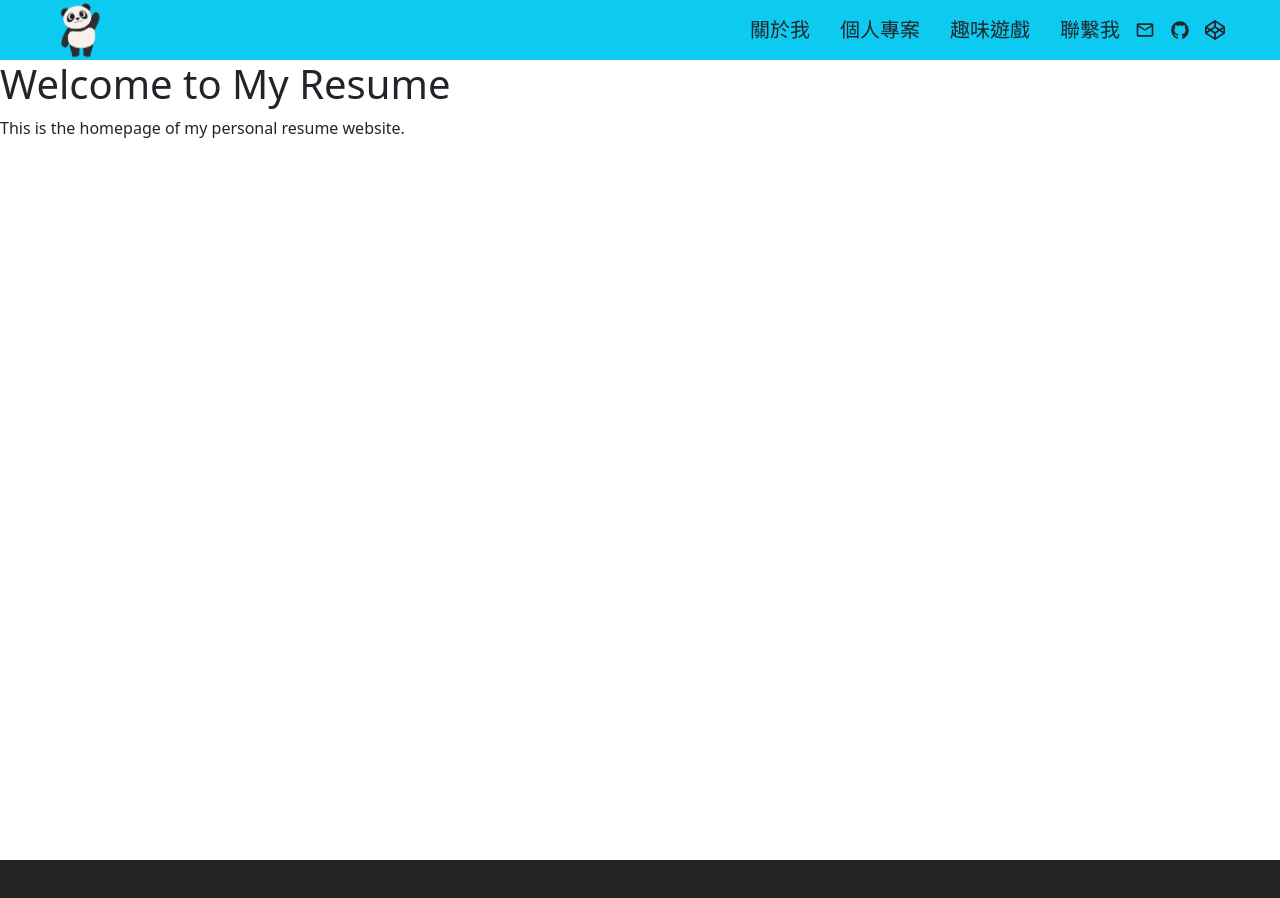
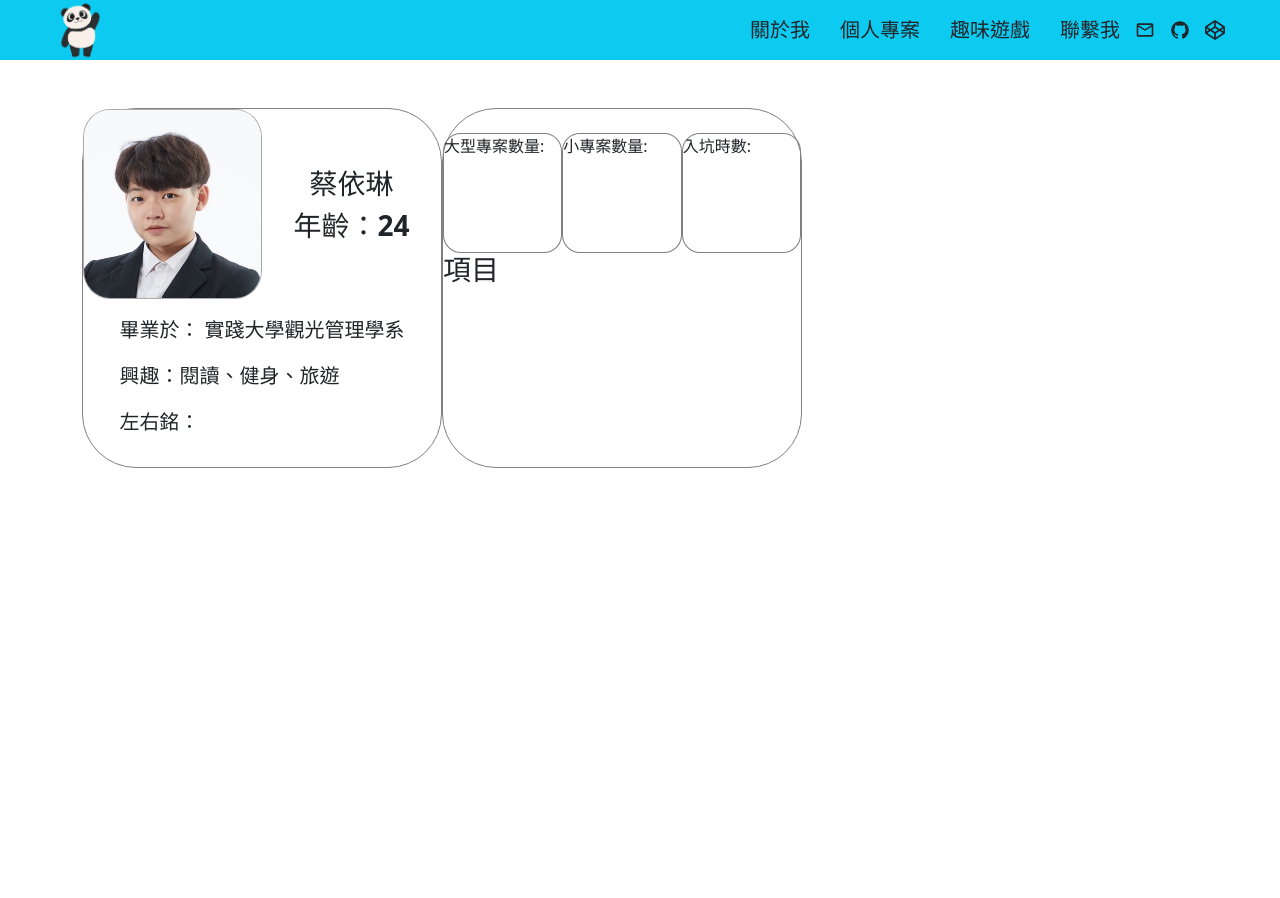
Before and after one commit to JOLIN-TSAI/JL-Resume, a React (Vite) app: page / in a window 1280 px wide. Shown: the top 898 px of the page. Before the commit the page ends 860 px from the top, so only its background shows below. Built offline with nearby package versions, Linux system fonts and the light colour scheme.

Commit message:
feat: 新增個人資訊components與大頭照

```diff
--- /dev/null
+++ b/src/components/information/InformationName.tsx
@@ -0,0 +1,31 @@
+import IntroductionBox from "@/components/information/introductionBox";
+import Sty from "@/components/information/informationName.module.scss";
+
+export default function InformationName() {
+	return (
+		<>
+			<IntroductionBox size={360}>
+				<div className="d-flex flex-column gap-3">
+					<div className="d-flex w-100">
+						<div className={`${Sty.photoBox} w-50`}>
+							<img
+								src="/myPhoto.jpg"
+								alt="join's Photo"
+								className={Sty.photo}
+							/>
+						</div>
+						<div className={`${Sty.Personal} w-50`}>
+							<p>蔡依琳</p>
+							<p>年齡：24</p>
+						</div>
+					</div>
+					<div className={Sty.other}>
+						<p>畢業於： 實踐大學觀光管理學系</p>
+						<p>興趣：閱讀、健身、旅遊</p>
+						<p>左右銘：</p>
+					</div>
+				</div>
+			</IntroductionBox>
+		</>
+	);
+}
--- /dev/null
+++ b/src/components/information/InformationProjectsItem.tsx
@@ -0,0 +1,22 @@
+import IntroductionBox from "@/components/information/introductionBox";
+
+export default function InformationProjectsItem() {
+	return (
+		<>
+			<IntroductionBox size={360}>
+				<div className="d-flex mt-4">
+					<IntroductionBox size={120}>
+						<p>大型專案數量:</p>
+					</IntroductionBox>
+					<IntroductionBox size={120}>
+						<p>小專案數量:</p>
+					</IntroductionBox>
+					<IntroductionBox size={120}>
+						<p>入坑時數:</p>
+					</IntroductionBox>
+				</div>
+				<h3>項目</h3>
+			</IntroductionBox>
+		</>
+	);
+}
--- /dev/null
+++ b/src/components/information/informationName.module.scss
@@ -0,0 +1,26 @@
+.photoBox {
+	width: 160px;
+	height: 190px;
+	border: 1px solid #aaa;
+	border-radius: 15%;
+	overflow: hidden;
+	.photo {
+		width: 100%;
+		height: 100%;
+	}
+}
+.Personal {
+	display: flex;
+	flex-direction: column;
+	font-size: 28px;
+	font-weight: 900;
+	margin: auto;
+	p {
+		margin: 0 auto;
+	}
+}
+.other {
+	font-size: 20px;
+	font-weight: 600;
+	margin: 0 auto;
+}
--- /dev/null
+++ b/src/components/information/introductionBox/index.tsx
@@ -0,0 +1,20 @@
+import React from "react";
+
+interface Props {
+	children: React.ReactNode;
+	size: number;
+}
+
+export default function IntroductionBox({ children, size }: Props) {
+	return (
+		<div
+			style={{
+				width: size,
+				height: size,
+				borderRadius: "15%",
+				border: "1px solid gray",
+			}}>
+			{children}
+		</div>
+	);
+}
--- a/src/pages/index.tsx
+++ b/src/pages/index.tsx
@@ -1,13 +1,17 @@
 import Header from "@/components/header";
+import InformationName from "@/components/information/InformationName";
+import InformationProjectsItem from "@/components/information/InformationProjectsItem";
 import Sty from "@/styles/index.module.scss";
 
 const HomePage = () => {
 	return (
 		<>
-			<Header />
-			<div className={`${Sty["frontPage"]}`}>
-				<h1 className="">Welcome to My Resume</h1>
-				<p>This is the homepage of my personal resume website.</p>
+			<div className="d-flex flex-column gap-5">
+				<Header />
+				<div className={`${Sty.frontPage} container`}>
+					<InformationName />
+					<InformationProjectsItem />
+				</div>
 			</div>
 		</>
 	);
--- a/src/styles/index.module.scss
+++ b/src/styles/index.module.scss
@@ -1,4 +1,6 @@
 .frontPage {
 	width: 100%;
 	height: 100vh;
+	display: flex;
+	flex-direction: row;
 }
```
Also changed, not shown: public/myPhoto.jpg (added).
